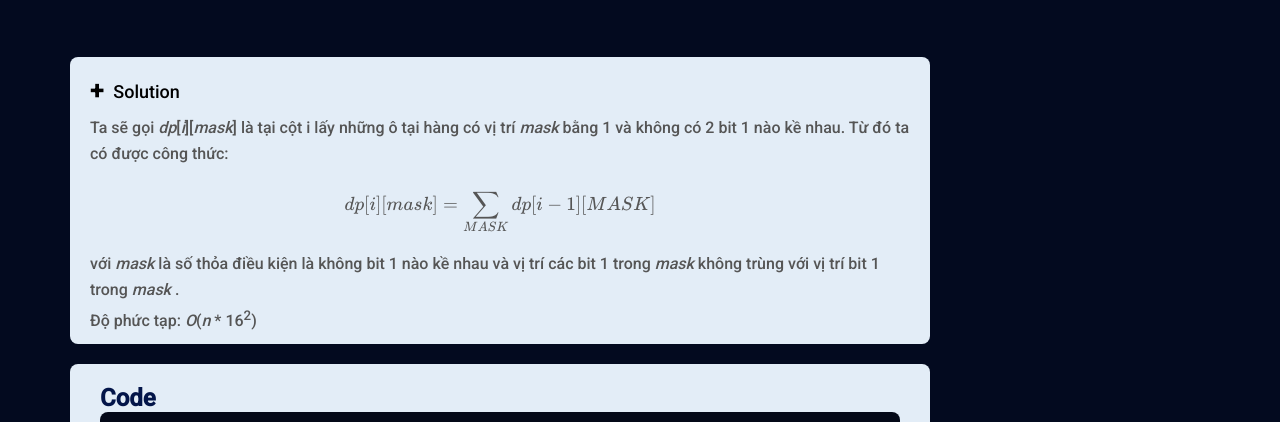
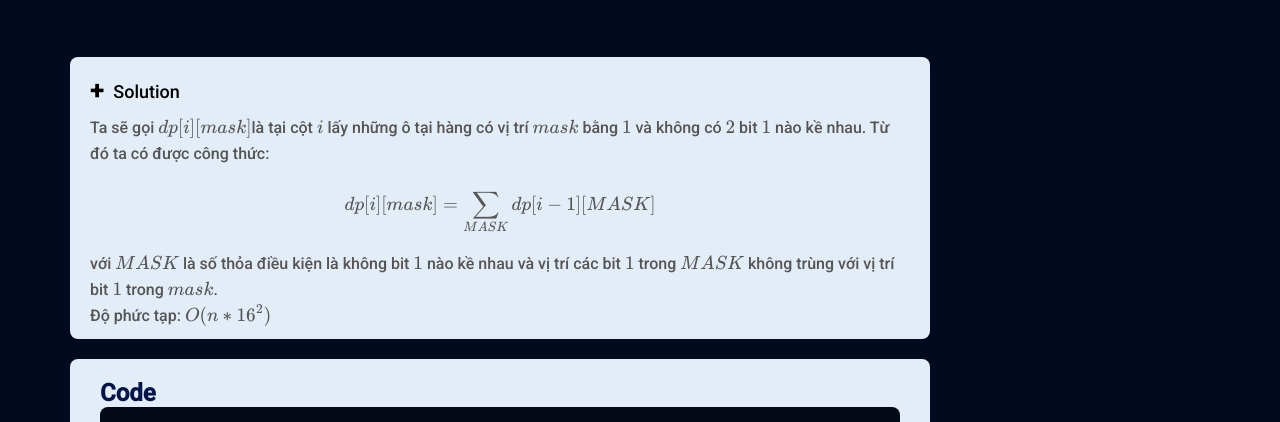
Before and after one commit to HHPKweb20092024/DPBITMASK, a plain HTML site: page Chono.html in a window 1280 px wide. Shown: the part 387-809 px from the top of the page. Drawn offline with nearby package versions, Linux system fonts and the light colour scheme; a small style sheet from the web is missing.

Commit message:
Add files via upload

```diff
--- a/Chono.html
+++ b/Chono.html
@@ -62,11 +62,8 @@
                     <label for="first">Solution</label>
                     <div class="content">
                         <p>
-                            Ta sẽ gọi <span class="math display"><em>d</em><em>p</em>[<em>i</em>][<em>m</em><em>a</em><em>s</em><em>k</em>]</span> là tại cột i lấy những ô tại hàng có vị trí <span class="math display"><em>m</em><em>a</em><em>s</em><em>k</em></span>                            bằng 1 và không có 2 bit 1 nào kề nhau. Từ đó ta có được công thức: </p>
-                        <p1><span class="math display">$$dp[i][mask] = \sum_{MASK}^{}
-                                dp[i-1][MASK]$$</span></p1>
-                        <p>với <span class="math display"><em>m</em><em>a</em><em>s</em><em>k</em></span> là số thỏa điều kiện là không bit 1 nào kề nhau và vị trí các bit 1 trong <span class="math display"><em>m</em><em>a</em><em>s</em><em>k</em></span>                            không trùng với vị trí bit 1 trong <span class="math display"><em>m</em><em>a</em><em>s</em><em>k</em></span> .
-                            <p>Độ phức tạp: <span class="math display"><em>O</em>(<em>n</em> * 16<sup>2</sup>)</span></p>
+                            Ta sẽ gọi \(dp[i][mask]\)là tại cột \(i\) lấy những ô tại hàng có vị trí \(mask\) bằng \(1\) và không có \(2\) bit \(1\) nào kề nhau. Từ đó ta có được công thức: \[dp[i][mask] = \sum_{MASK}^{} dp[i-1][MASK]\] với \(MASK\) là số thỏa điều kiện là không bit \(1\) nào kề nhau và vị trí các bit \(1\) trong \(MASK\) không trùng với vị trí bit \(1\) trong \(mask\).
+                            <p>Độ phức tạp: \(O(n*16^2)\)
                     </div>
             </ul>
             </li>
@@ -76,7 +73,7 @@
                     <h1>Code</h1>
                 </section>
                 <pre><code class="language-javascript">
-                    #include <bits/stdc++.h>
+#include &lt;bits/stdc++.h&gt;
 using namespace std;
 
 const int N = 1e4 + 3;
```
Lines whose indentation alone changed are shown as unchanged.
